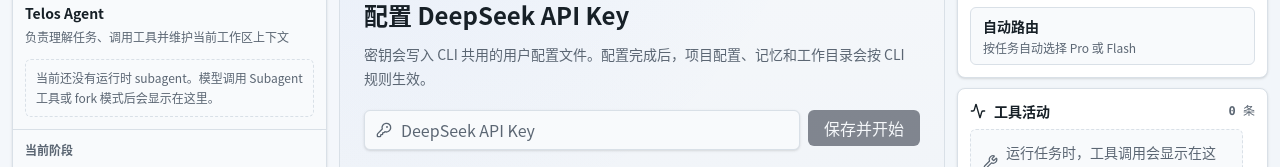
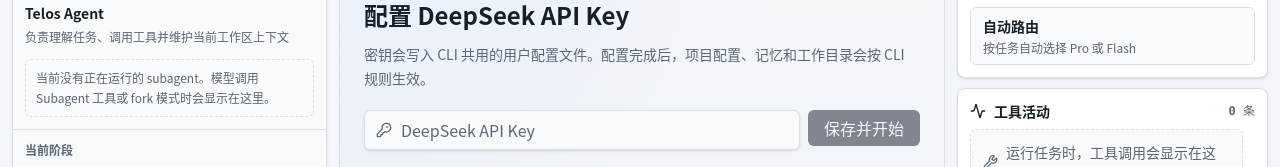
Before and after one commit to future-re/telos-agent, a React app in the folder desktop/: page / in a window 1280 px wide. Shown: the part 319-486 px from the top of the page. Built offline with nearby package versions, Linux system fonts and the light colour scheme; a web font is replaced by a local one.

Commit message:
feat: update subagent status messaging and add tests for runtime subagents

```diff
--- /dev/null
+++ b/desktop/src/components/AgentStatusRail.test.ts
@@ -0,0 +1,47 @@
+import { describe, expect, it } from "vitest";
+import { deriveRuntimeSubagents } from "@/components/AgentStatusRail";
+import { ToolActivity } from "@/chatState";
+
+describe("deriveRuntimeSubagents", () => {
+  it("returns only running subagent tools", () => {
+    const tools: ToolActivity[] = [
+      {
+        id: "subagent-running",
+        name: "subagent",
+        detail: "Inspect platform behavior",
+        status: "running",
+        isError: false,
+      },
+      {
+        id: "subagent-completed",
+        name: "subagent",
+        detail: "Finished review",
+        status: "completed",
+        isError: false,
+      },
+      {
+        id: "fork-failed",
+        name: "fork",
+        detail: "Failed fork lens",
+        status: "failed",
+        isError: true,
+      },
+      {
+        id: "web-search",
+        name: "WebSearch",
+        detail: "query",
+        status: "running",
+        isError: false,
+      },
+    ];
+
+    expect(deriveRuntimeSubagents(tools)).toEqual([
+      {
+        id: "subagent-running",
+        name: "Inspect platform behavior",
+        detail: "Inspect platform behavior",
+        status: "running",
+      },
+    ]);
+  });
+});
--- a/desktop/src/components/AgentStatusRail.tsx
+++ b/desktop/src/components/AgentStatusRail.tsx
@@ -148,7 +148,7 @@
           <div className="mt-3 grid gap-1.5">
             {subagents.length === 0 ? (
               <div className="rounded-md border border-dashed bg-background px-2.5 py-2 text-xs leading-5 text-muted-foreground">
-                当前还没有运行时 subagent。模型调用 Subagent 工具或 fork 模式后会显示在这里。
+                当前没有正在运行的 subagent。模型调用 Subagent 工具或 fork 模式时会显示在这里。
               </div>
             ) : (
               subagents.map((item) => (
@@ -301,9 +301,9 @@
   status: ToolActivity["status"];
 }
 
-function deriveRuntimeSubagents(tools: ToolActivity[]): RuntimeSubagent[] {
+export function deriveRuntimeSubagents(tools: ToolActivity[]): RuntimeSubagent[] {
   return tools
-    .filter((tool) => isSubagentTool(tool.name))
+    .filter((tool) => isSubagentTool(tool.name) && tool.status === "running")
     .map((tool, index) => ({
       id: tool.id,
       name: runtimeSubagentName(tool, index),
```
